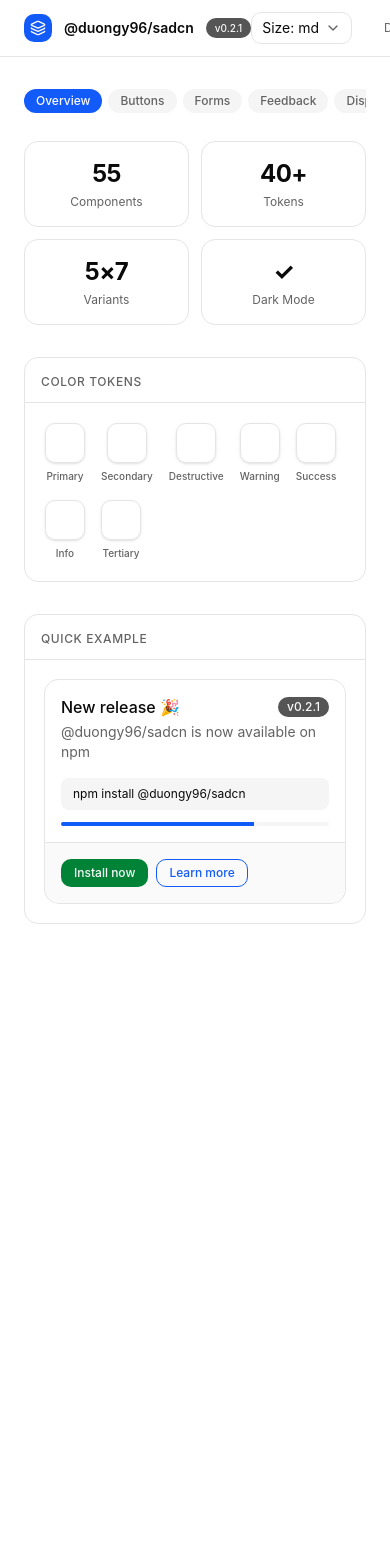
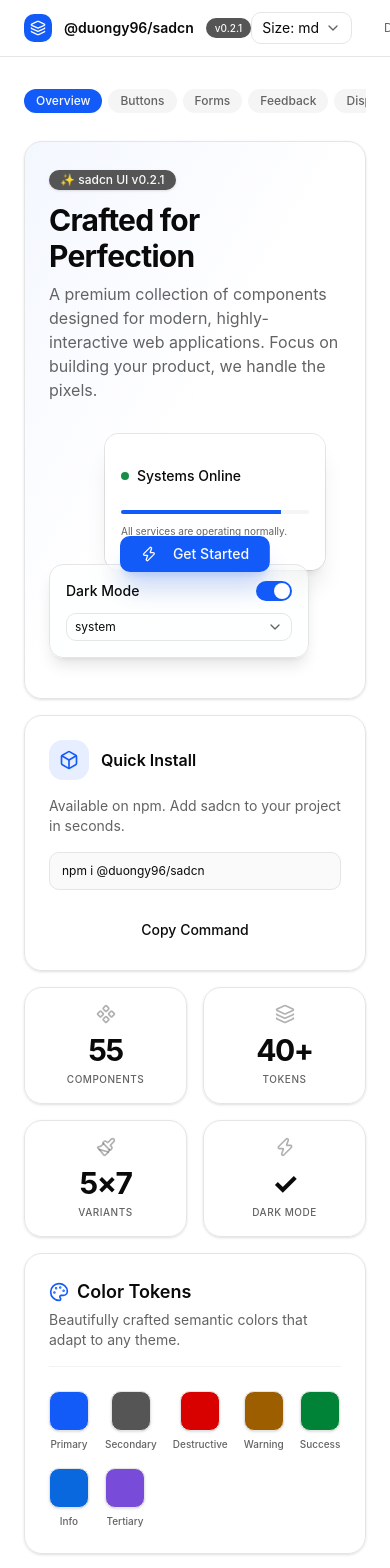
Before and after one commit to duongacy/gladvn, a React (Vite) app: page / in a window 390 px wide. Shown: the top 1568 px of the page. Before the commit the page ends 956 px from the top, so only its background shows below. Built offline with nearby package versions, Linux system fonts and the light colour scheme.

Commit message:
style: upgrade showcase UI to premium bento layout and contextual examples

```diff
--- a/src/dev/components/showcase.tsx
+++ b/src/dev/components/showcase.tsx
@@ -21,13 +21,22 @@
   )
 }
 
+const bgColorMap: Record<typeof COLORS[number], string> = {
+  primary: "bg-primary",
+  secondary: "bg-secondary",
+  destructive: "bg-destructive",
+  warning: "bg-warning",
+  success: "bg-success",
+  info: "bg-info",
+  tertiary: "bg-tertiary",
+}
+
 export function ColorSwatch({ color }: { color: typeof COLORS[number] }) {
   const info = COLOR_INFO[color]
   return (
     <div className="flex flex-col gap-1.5 items-center">
       <div
-        className="h-10 w-10 rounded-lg border shadow-sm"
-        style={{ background: `var(--color-${color})` }}
+        className={`h-10 w-10 rounded-lg border shadow-sm ${bgColorMap[color]}`}
       />
       <span className="text-[10px] font-medium text-muted-foreground">{info.label}</span>
     </div>
--- a/src/dev/sections/buttons.tsx
+++ b/src/dev/sections/buttons.tsx
@@ -9,9 +9,15 @@
   SendIcon,
   Trash2Icon,
   MailIcon,
-  SettingsIcon
+  SettingsIcon,
+  UserIcon,
+  ShieldAlertIcon,
+  CreditCardIcon,
+  BellIcon,
+  PlusIcon,
+  BoxIcon
 } from "lucide-react"
-import { useContext } from "react"
+import { useContext, useState } from "react"
 import {
   Avatar,
   AvatarFallback,
@@ -23,125 +29,236 @@
   TooltipContent,
   TooltipProvider,
   TooltipTrigger,
-  Spinner
+  Spinner,
+  Card,
+  CardHeader,
+  CardTitle,
+  CardContent,
+  CardDescription,
+  CardFooter
 } from "../../index"
 import { ShowcaseSizeContext } from "../App"
-import { SectionHeader, ShowcaseBlock } from "../components/showcase"
+import { SectionHeader } from "../components/showcase"
 
 export default function ButtonsSection() {
   const globalSize = useContext(ShowcaseSizeContext)
+  const [isDeleting, setIsDeleting] = useState(false)
+  const [isSending, setIsSending] = useState(false)
+
+  const handleSend = () => {
+    setIsSending(true)
+    setTimeout(() => setIsSending(false), 1500)
+  }
+
+  const handleDelete = () => {
+    setIsDeleting(true)
+    setTimeout(() => setIsDeleting(false), 1500)
+  }
 
   return (
-    <div className="space-y-8">
+    <div className="space-y-6">
       <SectionHeader
         title="Buttons & Badges"
         description="Comprehensive collection of interactive elements with full state management and accessibility."
       />
 
-      <div className="grid gap-6 md:grid-cols-2">
-        {/* VARIANTS */}
-        <ShowcaseBlock title="Variants">
-          <div className="flex flex-wrap items-center gap-3">
-            <Button size={globalSize} variant="solid">Solid (Default)</Button>
-            <Button size={globalSize} variant="soft">Soft</Button>
-            <Button size={globalSize} variant="outline">Outline</Button>
-            <Button size={globalSize} variant="ghost">Ghost</Button>
-            <Button size={globalSize} variant="link">Link</Button>
-          </div>
-        </ShowcaseBlock>
+      {/* Real-world Contexts Grid */}
+      <div className="grid grid-cols-1 md:grid-cols-3 gap-4 md:gap-6">
 
-        {/* COLORS */}
-        <ShowcaseBlock title="Semantic Colors">
-          <div className="flex flex-wrap items-center gap-3">
-            <Button size={globalSize} color="primary">Primary</Button>
-            <Button size={globalSize} color="secondary">Secondary</Button>
-            <Button size={globalSize} color="info">Info</Button>
-            <Button size={globalSize} color="success">Success</Button>
-            <Button size={globalSize} color="warning">Warning</Button>
-            <Button size={globalSize} color="destructive">Destructive</Button>
-          </div>
-        </ShowcaseBlock>
-
-        {/* ICONS & STATES */}
-        <ShowcaseBlock title="Icons & States">
-          <div className="flex flex-col gap-4">
-            <div className="flex flex-wrap items-center gap-3">
-              <Button size={globalSize}>
-                <MailIcon />
-                <span>With Icon</span>
-              </Button>
-              <Button size={globalSize} color="secondary">
-                <span>Next Step</span>
-                <ChevronRightIcon />
-              </Button>
-              <Button size={globalSize} variant="outline" color="secondary">
-                <SettingsIcon />
-              </Button>
+        {/* Context 1: Danger Zone */}
+        <div className="rounded-2xl border bg-card/40 p-6 shadow-sm transition-all hover:shadow-md">
+          <div className="flex items-center gap-3 mb-4">
+            <div className="flex size-10 items-center justify-center rounded-xl bg-destructive/10 text-destructive">
+              <ShieldAlertIcon className="size-5" />
             </div>
-            <div className="flex flex-wrap items-center gap-3">
-              <Button size={globalSize} disabled>
-                <Spinner />
-                <span>Please wait</span>
-              </Button>
-              <Button size={globalSize} disabled>Disabled</Button>
+            <div>
+              <h3 className="font-semibold">Danger Zone</h3>
+              <p className="text-xs text-muted-foreground">Destructive actions</p>
             </div>
           </div>
-        </ShowcaseBlock>
-
-        {/* GROUPS & TOOLTIPS */}
-        <ShowcaseBlock title="Button Groups & Interactions">
-          <div className="flex flex-col gap-4">
-            <ButtonGroup>
-              <Button size={globalSize} variant="outline" color="secondary"><AlignLeftIcon /></Button>
-              <Button size={globalSize} variant="outline" color="secondary"><AlignCenterIcon /></Button>
-              <Button size={globalSize} variant="outline" color="secondary"><AlignRightIcon /></Button>
-              <Button size={globalSize} variant="outline" color="secondary"><AlignJustifyIcon /></Button>
-            </ButtonGroup>
-
-            <div className="flex flex-wrap items-center gap-3 mt-2">
+          <div className="rounded-xl border border-destructive/20 bg-destructive/5 p-4 flex flex-col gap-3">
+            <p className="text-sm font-medium">Delete Workspace</p>
+            <p className="text-xs text-muted-foreground">This action cannot be undone. All data will be lost.</p>
+            <div className="mt-2">
               <TooltipProvider>
                 <Tooltip>
-                  <TooltipTrigger render={<Button size={globalSize} variant="soft" color="destructive"><Trash2Icon /> Delete</Button>} />
+                  <TooltipTrigger
+                    render={
+                      <Button
+                        size={globalSize}
+                        color="destructive"
+                        className="w-full"
+                        disabled={isDeleting}
+                        onClick={handleDelete}
+                      >
+                        {isDeleting ? <Spinner /> : <Trash2Icon />}
+                        {isDeleting ? "Deleting..." : "Delete Permanently"}
+                      </Button>
+                    }
+                  />
                   <TooltipContent>Irreversible action!</TooltipContent>
-                </Tooltip>
-              </TooltipProvider>
-
-              <TooltipProvider>
-                <Tooltip>
-                  <TooltipTrigger render={<Button size={globalSize} color="success"><SendIcon /> Send</Button>} />
-                  <TooltipContent side="right">Send message now</TooltipContent>
                 </Tooltip>
               </TooltipProvider>
             </div>
           </div>
-        </ShowcaseBlock>
+        </div>
 
-        {/* BADGES */}
-        <ShowcaseBlock title="Badges">
-          <div className="flex flex-wrap gap-2">
-            <Badge variant="default">New</Badge>
-            <Badge variant="secondary">In Progress</Badge>
-            <Badge variant="destructive">Failed</Badge>
-            <Badge variant="outline">Draft</Badge>
+        {/* Context 2: Form Actions */}
+        <div className="rounded-2xl border bg-card/40 p-6 shadow-sm transition-all hover:shadow-md">
+          <div className="flex items-center gap-3 mb-4">
+            <div className="flex size-10 items-center justify-center rounded-xl bg-primary/10 text-primary">
+              <SendIcon className="size-5" />
+            </div>
+            <div>
+              <h3 className="font-semibold">Form Actions</h3>
+              <p className="text-xs text-muted-foreground">Primary workflows</p>
+            </div>
           </div>
-        </ShowcaseBlock>
+          <div className="rounded-xl border bg-card p-4 shadow-sm flex flex-col gap-4">
+            <div className="flex items-center gap-3">
+              <Avatar className="size-8">
+                <AvatarFallback className="bg-primary/10 text-primary"><UserIcon className="size-4"/></AvatarFallback>
+              </Avatar>
+              <div className="flex-1">
+                <div className="h-2 w-20 rounded-full bg-muted-foreground/20 mb-1" />
+                <div className="h-2 w-32 rounded-full bg-muted-foreground/10" />
+              </div>
+            </div>
+            <div className="flex items-center justify-between mt-2">
+              <Button size={globalSize} variant="ghost" color="secondary" className="px-2">
+                <SettingsIcon className="size-4" />
+              </Button>
+              <Button
+                size={globalSize}
+                color="primary"
+                disabled={isSending}
+                onClick={handleSend}
+              >
+                {isSending ? <Spinner /> : <CheckCircle2Icon />}
+                {isSending ? "Saving" : "Save Changes"}
+              </Button>
+            </div>
+          </div>
+        </div>
 
-        {/* AVATARS */}
-        <ShowcaseBlock title="Avatars">
-          <div className="flex gap-4 items-center">
-            <Avatar>
-              <AvatarImage src="https://github.com/shadcn.png" />
-              <AvatarFallback>SC</AvatarFallback>
-            </Avatar>
-            <Avatar>
-              <AvatarFallback className="bg-primary text-primary-foreground">AB</AvatarFallback>
-            </Avatar>
-            <Avatar>
-              <AvatarFallback className="bg-muted text-muted-foreground border border-border">CD</AvatarFallback>
-            </Avatar>
+        {/* Context 3: Profiles & Badges */}
+        <div className="rounded-2xl border bg-card/40 p-6 shadow-sm transition-all hover:shadow-md">
+          <div className="flex items-center gap-3 mb-4">
+            <div className="flex size-10 items-center justify-center rounded-xl bg-success/10 text-success">
+              <Badge variant="default" className="size-5 p-0 flex items-center justify-center rounded-full"><span className="sr-only">Pro</span></Badge>
+            </div>
+            <div>
+              <h3 className="font-semibold">Profiles & Status</h3>
+              <p className="text-xs text-muted-foreground">Avatars and Badges</p>
+            </div>
           </div>
-        </ShowcaseBlock>
+          <div className="flex flex-col gap-4">
+            <div className="flex items-center justify-between p-3 rounded-xl border bg-card shadow-sm hover:border-primary/50 transition-colors cursor-pointer">
+              <div className="flex items-center gap-3">
+                <Avatar>
+                  <AvatarImage src="https://github.com/shadcn.png" />
+                  <AvatarFallback>SC</AvatarFallback>
+                </Avatar>
+                <div>
+                  <div className="flex items-center gap-2">
+                    <span className="text-sm font-medium">shadcn</span>
+                    <Badge variant="default" className="h-4 text-[9px] px-1.5 py-0">PRO</Badge>
+                  </div>
+                  <span className="text-xs text-muted-foreground">Premium Plan</span>
+                </div>
+              </div>
+              <ChevronRightIcon className="size-4 text-muted-foreground" />
+            </div>
+
+            <div className="flex flex-wrap gap-2">
+              <Badge variant="success">Active</Badge>
+              <Badge variant="secondary">Reviewing</Badge>
+              <Badge variant="destructive">Suspended</Badge>
+              <Badge variant="outline">Draft</Badge>
+            </div>
+          </div>
+        </div>
       </div>
+
+      {/* The Matrix (Variants x Colors) */}
+      <div className="rounded-2xl border bg-card/40 overflow-hidden shadow-sm">
+        <div className="border-b bg-muted/30 px-6 py-4">
+          <h3 className="font-semibold text-lg flex items-center gap-2">
+            <BoxIcon className="size-5 text-primary" />
+            The Button Matrix
+          </h3>
+          <p className="text-sm text-muted-foreground mt-1">
+            Comprehensive reference of all variants and semantic colors.
+          </p>
+        </div>
+        <div className="p-6 overflow-x-auto">
+          <table className="w-full min-w-[600px] text-left border-collapse">
+            <thead>
+              <tr>
+                <th className="pb-4 font-medium text-muted-foreground text-sm">Variant</th>
+                <th className="pb-4 font-medium text-muted-foreground text-sm">Primary</th>
+                <th className="pb-4 font-medium text-muted-foreground text-sm">Secondary</th>
+                <th className="pb-4 font-medium text-muted-foreground text-sm">Destructive</th>
+                <th className="pb-4 font-medium text-muted-foreground text-sm">Success</th>
+              </tr>
+            </thead>
+            <tbody className="divide-y">
+              {["solid", "soft", "outline", "ghost", "link"].map((variant) => (
+                <tr key={variant} className="group hover:bg-muted/30 transition-colors">
+                  <td className="py-4 pr-4">
+                    <span className="text-sm font-medium capitalize">{variant}</span>
+                  </td>
+                  <td className="py-4 pr-4">
+                    <Button size={globalSize} variant={variant as any} color="primary">Button</Button>
+                  </td>
+                  <td className="py-4 pr-4">
+                    <Button size={globalSize} variant={variant as any} color="secondary">Button</Button>
+                  </td>
+                  <td className="py-4 pr-4">
+                    <Button size={globalSize} variant={variant as any} color="destructive">Button</Button>
+                  </td>
+                  <td className="py-4 pr-4">
+                    <Button size={globalSize} variant={variant as any} color="success">Button</Button>
+                  </td>
+                </tr>
+              ))}
+            </tbody>
+          </table>
+        </div>
+      </div>
+
+      {/* Toolbar & Groups */}
+      <div className="rounded-2xl border bg-card/40 p-6 shadow-sm">
+        <div className="flex items-center justify-between mb-6">
+          <div>
+            <h3 className="font-semibold text-lg">Button Groups & Toolbars</h3>
+            <p className="text-sm text-muted-foreground mt-1">For rich text editors and action bars.</p>
+          </div>
+        </div>
+        <div className="flex items-center gap-4 p-2 rounded-xl border bg-muted/30 w-fit overflow-x-auto">
+          <ButtonGroup>
+            <Button size={globalSize} variant="outline" color="secondary"><AlignLeftIcon /></Button>
+            <Button size={globalSize} variant="outline" color="secondary"><AlignCenterIcon /></Button>
+            <Button size={globalSize} variant="outline" color="secondary"><AlignRightIcon /></Button>
+            <Button size={globalSize} variant="outline" color="secondary"><AlignJustifyIcon /></Button>
+          </ButtonGroup>
+
+          <div className="w-px h-6 bg-border shrink-0" />
+
+          <ButtonGroup>
+            <Button size={globalSize} variant="soft" color="secondary" className="font-bold">B</Button>
+            <Button size={globalSize} variant="soft" color="secondary" className="italic">I</Button>
+            <Button size={globalSize} variant="soft" color="secondary" className="underline">U</Button>
+          </ButtonGroup>
+
+          <div className="w-px h-6 bg-border shrink-0" />
+
+          <Button size={globalSize} color="primary" variant="soft" className="shrink-0">
+            <PlusIcon /> Insert
+          </Button>
+        </div>
+      </div>
+
     </div>
   )
 }
--- a/src/dev/sections/overview.tsx
+++ b/src/dev/sections/overview.tsx
@@ -1,133 +1,158 @@
-import { useState } from "react"
 import {
   Button,
   Badge,
   Card,
   CardContent,
-  CardDescription,
-  CardFooter,
   CardHeader,
   CardTitle,
-  Input,
   Label,
   Switch,
-  Tabs,
-  TabsContent,
-  TabsList,
-  TabsTrigger,
-  Separator,
-  Avatar,
-  AvatarFallback,
-  AvatarImage,
-  Progress,
-  Skeleton,
-  Slider,
-  Checkbox,
   Select,
   SelectContent,
   SelectItem,
   SelectTrigger,
   SelectValue,
-  Textarea,
-  Accordion,
-  AccordionContent,
-  AccordionItem,
-  AccordionTrigger,
-  Tooltip,
-  TooltipContent,
-  TooltipProvider,
-  TooltipTrigger,
-  Alert,
-  AlertDescription,
-  RadioGroup,
-  RadioGroupItem,
-  Combobox,
-  ComboboxInput,
-  ComboboxContent,
-  ComboboxList,
-  ComboboxItem,
-  Calendar,
-  InputOTP,
-  InputOTPGroup,
-  InputOTPSlot,
-  InputOTPSeparator,
-  NativeSelect,
-  NativeSelectOption,
-  InputGroup,
-  InputGroupAddon,
-  InputGroupText,
-  InputGroupInput,
-  Field,
-  FieldTitle,
-  FieldDescription,
-  FieldError,
-  FieldContent,
+  Progress,
 } from "../../index"
 import {
-  SunIcon,
-  MoonIcon,
+  BoxIcon,
+  PaletteIcon,
   ZapIcon,
-  ShieldCheckIcon,
   LayersIcon,
-  PaletteIcon,
-  BoxIcon,
-  ToggleLeftIcon,
-  TypeIcon,
-  AlertCircleIcon,
-  CheckCircle2Icon,
-  InfoIcon,
-  TriangleAlertIcon,
-  XCircleIcon,
+  ComponentIcon,
+  PaintbrushIcon
 } from "lucide-react"
 
-
-import { SectionHeader, ShowcaseBlock, ColorSwatch } from "../components/showcase"
-import { VARIANTS, COLORS, SIZES, STATS, COLOR_INFO } from "../data"
+import { ColorSwatch } from "../components/showcase"
+import { COLORS, STATS } from "../data"
 
 export default function OverviewSection() {
   return (
-    <div className="space-y-8">
-      {/* Stats */}
-      <div className="grid grid-cols-2 gap-3 sm:grid-cols-4">
-        {STATS.map((s) => (
-          <div key={s.label} className="rounded-xl border bg-card p-4 text-center">
-            <div className="text-2xl font-bold tracking-tight">{s.value}</div>
-            <div className="mt-1 text-xs text-muted-foreground">{s.label}</div>
+    <div className="space-y-6">
+      {/* Bento Grid */}
+      <div className="grid grid-cols-1 md:grid-cols-3 gap-4 md:gap-6">
+
+        {/* 🌟 Hero Banner - Span 2 cols */}
+        <div className="md:col-span-2 row-span-2 relative overflow-hidden rounded-2xl border bg-card/40 p-6 md:p-8 shadow-sm transition-all hover:shadow-md hover:bg-card/60 group">
+          <div className="absolute inset-0 bg-gradient-to-br from-primary/10 via-transparent to-transparent opacity-50 group-hover:opacity-70 transition-opacity duration-500" />
+          <div className="relative z-10 flex flex-col h-full">
+            <div>
+              <Badge variant="secondary" className="mb-3 px-2.5 py-0.5 shadow-sm">
+                ✨ sadcn UI v0.2.1
+              </Badge>
+              <h2 className="text-3xl font-bold tracking-tight mb-2">
+                Crafted for Perfection
+              </h2>
+              <p className="text-muted-foreground max-w-[400px]">
+                A premium collection of components designed for modern, highly-interactive web applications. Focus on building your product, we handle the pixels.
+              </p>
+            </div>
+
+            {/* Component Collage */}
+            <div className="relative h-[240px] mt-8 w-full">
+              {/* Floating elements */}
+              <div className="absolute top-0 right-4 lg:right-12 hover:-translate-y-1 transition-transform duration-300">
+                <Card className="w-[220px] shadow-xl bg-background/80 backdrop-blur-md border-primary/20">
+                  <CardHeader className="p-4 pb-2">
+                    <CardTitle className="text-sm font-medium flex items-center gap-2">
+                      <div className="size-2 rounded-full bg-success animate-pulse" />
+                      Systems Online
+                    </CardTitle>
+                  </CardHeader>
+                  <CardContent className="p-4 pt-0">
+                    <Progress value={85} className="h-1.5" />
+                    <p className="text-[10px] text-muted-foreground mt-2">All services are operating normally.</p>
+                  </CardContent>
+                </Card>
+              </div>
+
+              <div className="absolute bottom-4 left-0 hover:-translate-y-1 transition-transform duration-300">
+                <div className="flex flex-col gap-3 p-4 rounded-xl border bg-card/50 backdrop-blur-md shadow-lg w-[260px]">
+                  <div className="flex items-center justify-between">
+                    <Label className="text-sm font-medium">Dark Mode</Label>
+                    <Switch defaultChecked />
+                  </div>
+                  <Select defaultValue="system">
+                    <SelectTrigger size="sm">
+                      <SelectValue placeholder="Theme" />
+                    </SelectTrigger>
+                    <SelectContent>
+                      <SelectItem value="light">Light</SelectItem>
+                      <SelectItem value="dark">Dark</SelectItem>
+                      <SelectItem value="system">System</SelectItem>
+                    </SelectContent>
+                  </Select>
+                </div>
+              </div>
+
+              <div className="absolute top-1/2 left-1/2 -translate-x-1/2 -translate-y-1/2 hover:scale-105 transition-transform duration-300">
+                <Button size="lg" className="shadow-xl shadow-primary/20">
+                  <ZapIcon className="size-4 mr-2" />
+                  Get Started
+                </Button>
+              </div>
+            </div>
           </div>
-        ))}
+        </div>
+
+        {/* 📦 Quick Example - Span 1 col */}
+        <div className="md:col-span-1 rounded-2xl border bg-card/40 p-6 shadow-sm transition-all hover:shadow-md hover:-translate-y-1 group flex flex-col justify-between">
+          <div>
+            <div className="flex items-center gap-3 mb-4">
+              <div className="flex size-10 items-center justify-center rounded-xl bg-primary/10 text-primary transition-transform group-hover:scale-110 group-hover:rotate-3">
+                <BoxIcon className="size-5" />
+              </div>
+              <h3 className="font-semibold">Quick Install</h3>
+            </div>
+            <p className="text-sm text-muted-foreground mb-4">
+              Available on npm. Add sadcn to your project in seconds.
+            </p>
+            <div className="rounded-lg bg-muted/50 px-3 py-2.5 font-mono text-xs border flex items-center justify-between">
+              <span className="truncate">npm i @duongy96/sadcn</span>
+            </div>
+          </div>
+          <Button className="w-full mt-6" variant="secondary">
+            Copy Command
+          </Button>
+        </div>
+
+        {/* 📊 Stats Grid - Span 1 col, 2x2 grid inside */}
+        <div className="md:col-span-1 grid grid-cols-2 gap-4">
+          {STATS.map((s, i) => {
+            const icons = [<ComponentIcon />, <LayersIcon />, <PaintbrushIcon />, <ZapIcon />]
+            return (
+              <div key={s.label} className="rounded-2xl border bg-card/40 p-4 flex flex-col items-center justify-center text-center shadow-sm transition-all hover:shadow-md hover:bg-muted/50 group">
+                <div className="text-muted-foreground/50 mb-2 group-hover:text-primary/50 transition-colors [&>svg]:size-5">
+                  {icons[i % icons.length]}
+                </div>
+                <div className="text-3xl font-bold tracking-tighter group-hover:text-primary transition-colors">{s.value}</div>
+                <div className="mt-1 text-[10px] uppercase font-medium tracking-wider text-muted-foreground">{s.label}</div>
+              </div>
+            )
+          })}
+        </div>
+
+        {/* 🎨 Color Tokens - Span 3 cols */}
+        <div className="md:col-span-3 rounded-2xl border bg-card/40 p-6 shadow-sm transition-all hover:shadow-md group">
+          <div className="flex items-center justify-between mb-6 border-b border-border/50 pb-4">
+            <div>
+              <h3 className="font-semibold text-lg flex items-center gap-2">
+                <PaletteIcon className="size-5 text-primary" />
+                Color Tokens
+              </h3>
+              <p className="text-sm text-muted-foreground mt-1">Beautifully crafted semantic colors that adapt to any theme.</p>
+            </div>
+          </div>
+          <div className="flex flex-wrap gap-4">
+            {COLORS.map((c) => (
+              <div key={c} className="transition-transform duration-200 hover:-translate-y-1 hover:scale-105">
+                <ColorSwatch color={c} />
+              </div>
+            ))}
+          </div>
+        </div>
+
       </div>
-
-      {/* Color palette */}
-      <ShowcaseBlock title="Color Tokens">
-        <div className="flex flex-wrap gap-4">
-          {COLORS.map((c) => (
-            <ColorSwatch key={c} color={c} />
-          ))}
-        </div>
-      </ShowcaseBlock>
-
-      {/* Quick example */}
-      <ShowcaseBlock title="Quick Example">
-        <Card className="max-w-sm">
-          <CardHeader>
-            <div className="flex items-center justify-between">
-              <CardTitle>New release 🎉</CardTitle>
-              <Badge variant="secondary">v0.2.1</Badge>
-            </div>
-            <CardDescription>@duongy96/sadcn is now available on npm</CardDescription>
-          </CardHeader>
-          <CardContent className="flex flex-col gap-3">
-            <div className="rounded-md bg-muted px-3 py-2 font-mono text-xs">
-              npm install @duongy96/sadcn
-            </div>
-            <Progress value={72} />
-          </CardContent>
-          <CardFooter className="gap-2">
-            <Button size="sm" color="success">Install now</Button>
-            <Button size="sm" variant="outline">Learn more</Button>
-          </CardFooter>
-        </Card>
-      </ShowcaseBlock>
     </div>
   )
 }
```
